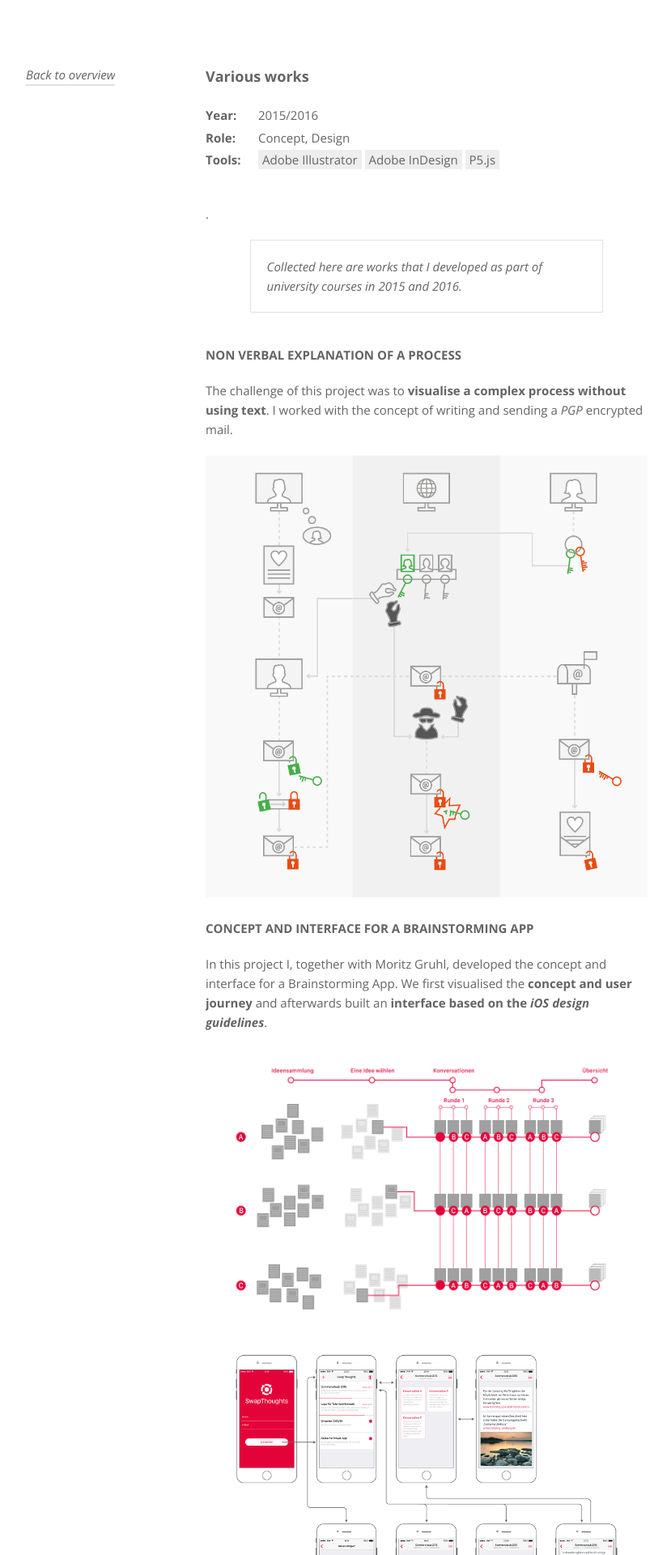
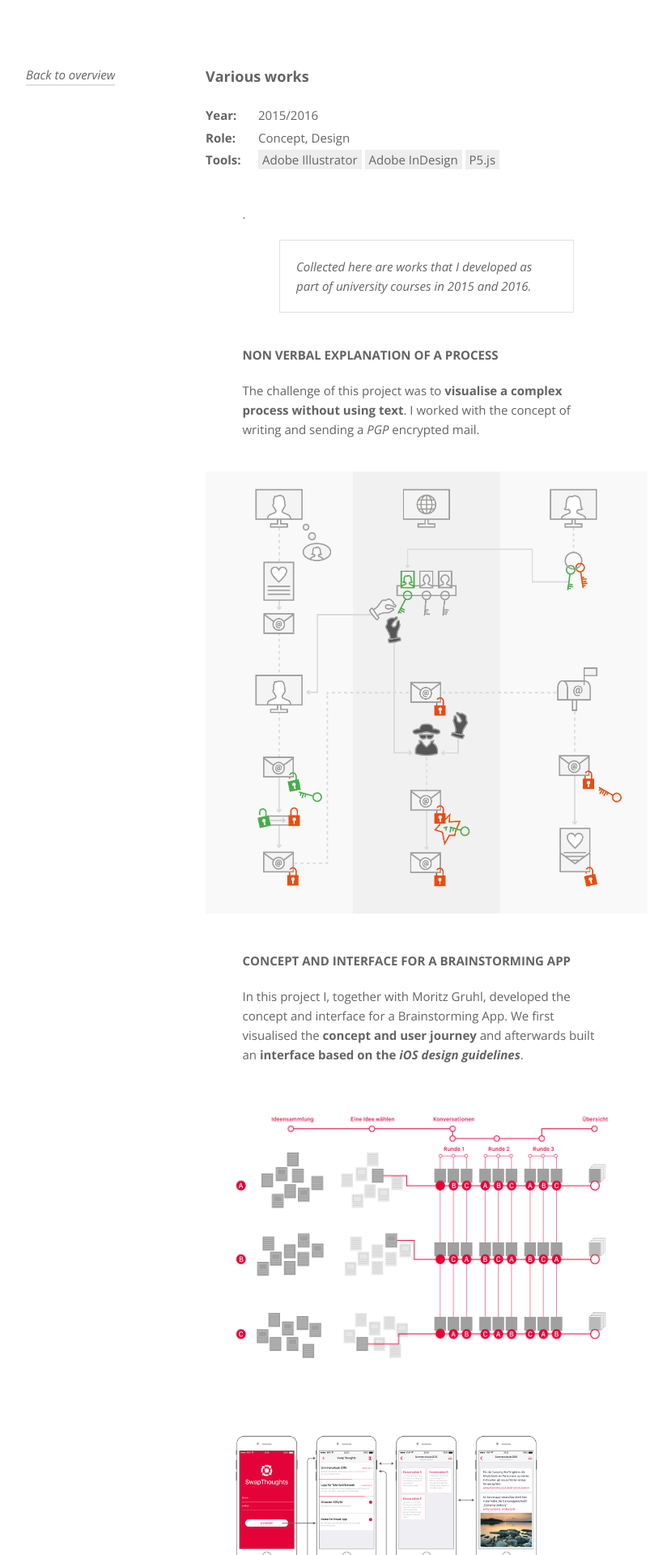
Before and after one commit to dnsos/deinns, a Jekyll site: the page built from _pages/university_works.md, in a window 1280 px wide. Shown: the top 1920 px of the page at 81% size, without its empty margins (224-1048 px from the left). Built offline with Jekyll 4.4.1, drawn with Linux system fonts in a browser that asks for light colours.

Commit message:
Projects Grid refactoring

```diff
--- a/_includes/about.html
+++ b/_includes/about.html
@@ -8,6 +8,12 @@
 
   <section class="c-about-extended">
     <p> Text about me, bla bla bla...</p>
+    <h2>Background</h2>
+    <p>Graphic Designer, ...</p>
+    <p>Some words about my workflow</p>
+    <h2>CV Timeline</h2>
+    <p>I started out as a Graphic Designer</p>
+    <h2>Inspiration</h2>
   </section>
 
   <button class="btn-about" data-toggle="collapse" data-target=".c-about-extended">Read more</button>
--- a/_pages/university_works.md
+++ b/_pages/university_works.md
@@ -21,23 +21,29 @@ Collected here are works that I developed as part of university courses in 2015
 ## NON VERBAL EXPLANATION OF A PROCESS
 The challenge of this project was to __visualise a complex process without using text__. I worked with the concept of writing and sending a _PGP_ encrypted mail.
 
+{:.m-image__fullwidth}
 ![Visual explanation of a PGP encryption]({{site.baseurl}}/img/1000-worte.png)
 
 ## CONCEPT AND INTERFACE FOR A BRAINSTORMING APP
 In this project I, together with Moritz Gruhl, developed the concept and interface for a Brainstorming App. We first visualised the __concept and user journey__ and afterwards built an __interface based on the _iOS design guidelines___.
 
+{:.m-image__fullwidth}
 ![Brainstorming App: Concept]({{site.baseurl}}/img/gui_idea.png)
 
+{:.m-image__fullwidth}
 ![Brainstorming App: Flow]({{site.baseurl}}/img/gui_flow.png)
 
 ## REDESIGN GUITAR TUNER
 In this project I redesigned the interface of a hardware: a guitar and bass tuner. After examining, understanding and visualising the __application structure__, I developed an alternative __screen-based interface__ more appropriate to the hardwares' actual functionality.
 
+{:.m-image__fullwidth}
 ![Redesign Tuner]({{site.baseurl}}/img/tuner_application-structure.png)
 
+{:.m-image__fullwidth}
 ![Redesign Tuner]({{site.baseurl}}/img/tuner_redesign.png)
 
 ## SOUND VISUALISATION
 __Visualisation of amplitudes of sound__ using the library _p5.js_ and the song [Let's write the sheets](https://www.youtube.com/watch?v=qb0HGvEWIJc) by _Hundreds_ as an example.
 
+{:.m-image__fullwidth}
 ![Visualisation of Sound]({{site.baseurl}}/img/klangvisualisierung.png)
--- a/_scss/_about.scss
+++ b/_scss/_about.scss
@@ -17,7 +17,7 @@
         transition: max-height .3s ease-out;
 
       &.visible {
-          max-height: 5rem;
+          max-height: 50rem;
           transition: max-height .3s ease-in-out;
         }
       }
--- a/_scss/_projects.scss
+++ b/_scss/_projects.scss
@@ -88,17 +88,41 @@
     }
 
     .c-project__content {
+      display: grid;
+      grid-template-columns: repeat(12, 1fr);
+
+      > * {
+        grid-column: 1 / 13;
+      }
+
+      @media (min-width: 850px) {
+        > * {
+          grid-column: 2 / 12;
+        }
+      }
+
         p:nth-of-type(2) {
-            width: 80%;
+            grid-column: 1 / 13;
             padding: calc(var(--grid-spacing) / 2);
             margin: 0 auto var(--grid-spacing);
             font-style: italic;
             border: .1rem solid var(--color-primary);
         }
 
+        @media (min-width: 850px) {
+          p:nth-of-type(2) {
+            grid-column: 3 / 11;
+          }
+        }
+
         img {
             width: 100%;
             height: auto;
+            padding: calc(var(--grid-spacing) / 2) 0;
+        }
+
+        .m-image__fullwidth {
+          grid-column: 1 / 13;
         }
     }
 }
```
Also changed, not shown: _pages/climate_scenarios.md (+4 -0 lines), _pages/im_ueberfluteten_berlin.md (+5 -0 lines), _pages/leuchttisch.md (+6 -0 lines), _pages/rita.md (+4 -0 lines).
